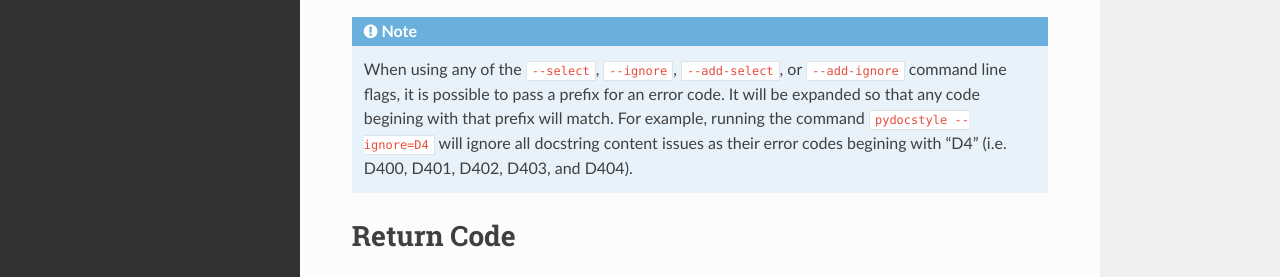
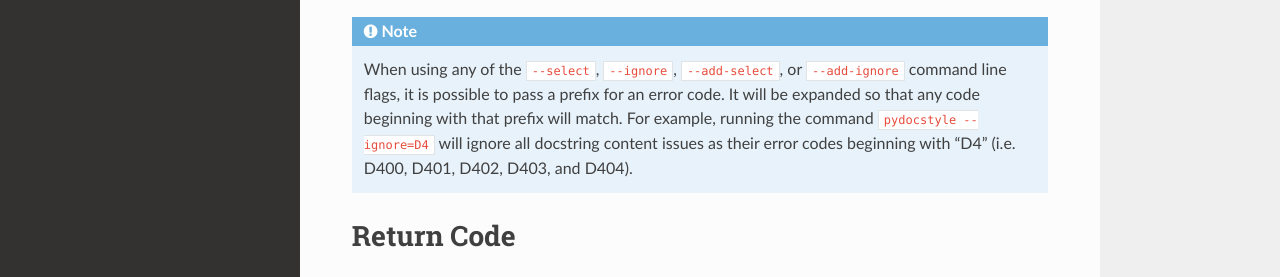
Before and after one commit to PyCQA/pydocstyle, a Sphinx documentation site: the page built from docs/snippets/cli.rst, in a window 1280 px wide and 900 px high, scrolled down 691 px. Shown: the part 392-669 px from the top of the window. Built offline with Sphinx 7.4.7 and the Read the Docs theme 2.0.0, drawn with Linux system fonts in a browser that asks for light colours; the version number is read from the project's files by our own code.

Commit message:
Spelling fixes (#327)

```diff
--- a/docs/snippets/cli.rst
+++ b/docs/snippets/cli.rst
@@ -64,9 +64,9 @@
 
     When using any of the ``--select``, ``--ignore``, ``--add-select``, or
     ``--add-ignore`` command line flags, it is possible to pass a prefix for an
-    error code. It will be expanded so that any code begining with that prefix
+    error code. It will be expanded so that any code beginning with that prefix
     will match. For example, running the command ``pydocstyle --ignore=D4``
-    will ignore all docstring content issues as their error codes begining with
+    will ignore all docstring content issues as their error codes beginning with
     "D4" (i.e. D400, D401, D402, D403, and D404).
 
 Return Code
```
Also changed, not shown: PULL_REQUEST_TEMPLATE.md (+1 -1 lines), 3 other files.
